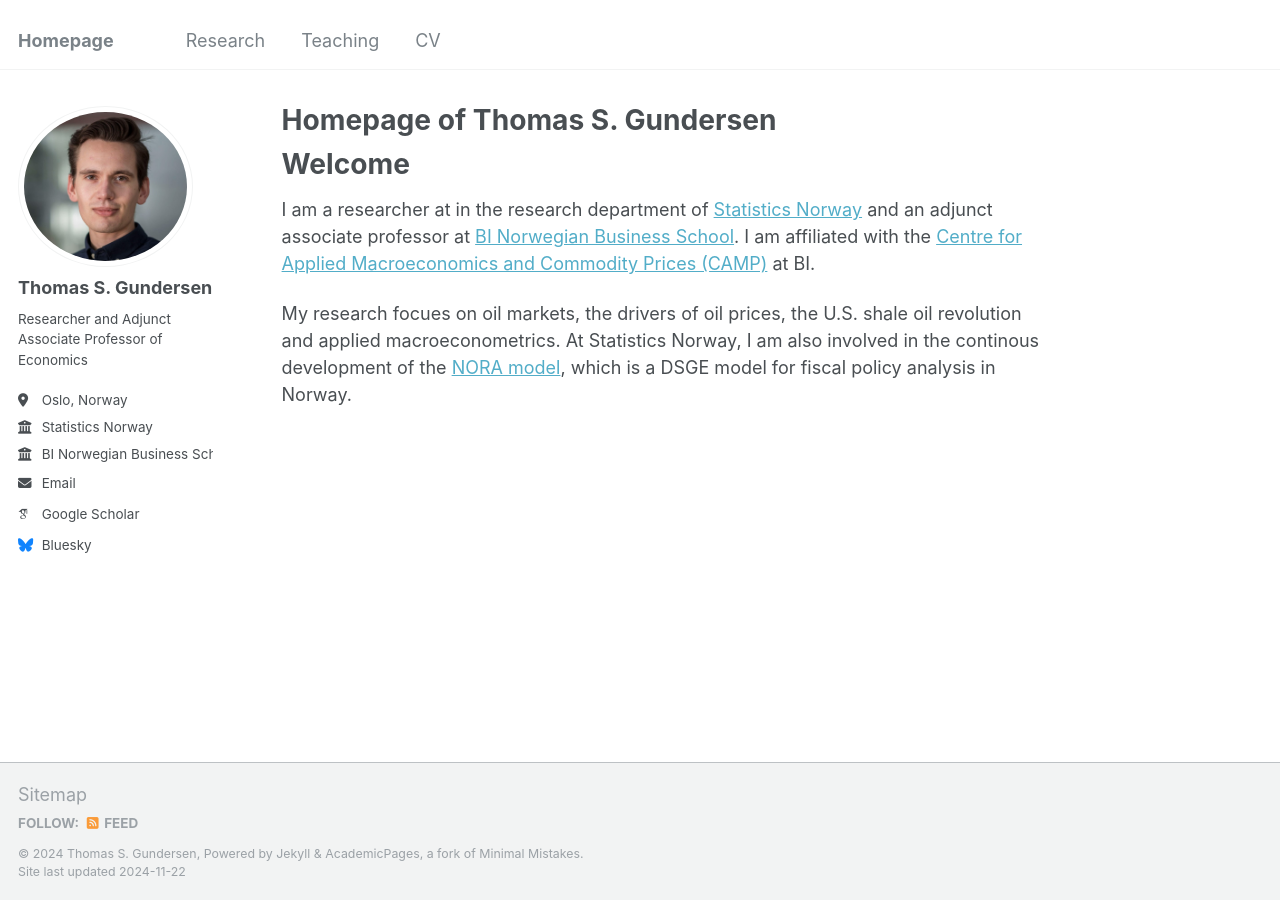
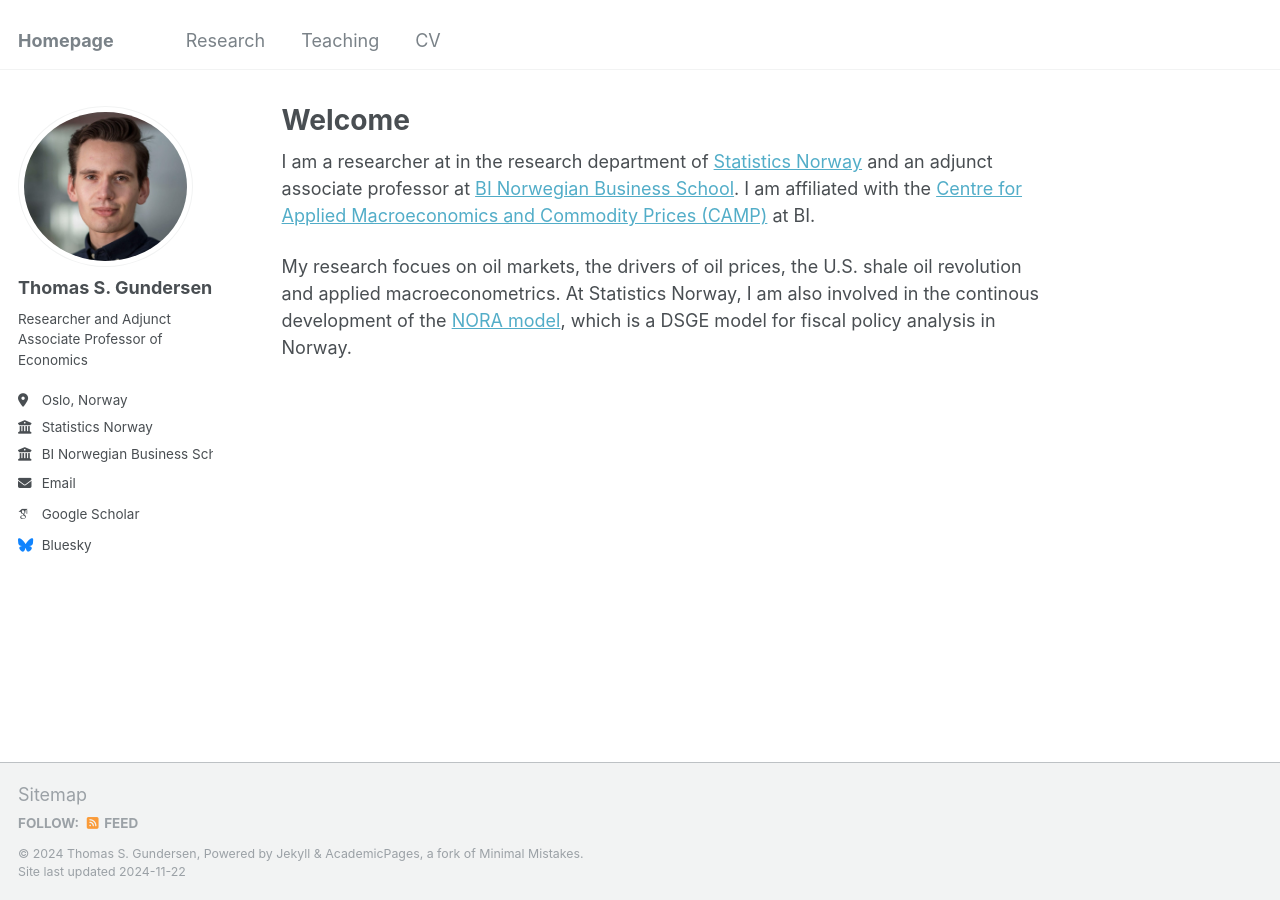
Before and after one commit to tsgundersen/tsgundersen.github.io, a Jekyll site: the page built from _pages/about.md, in a window 1280 px wide. Built offline with Jekyll 4.4.1, drawn with Linux system fonts in a browser that asks for light colours; some web fonts are replaced.

Commit message:
Update to front page

```diff
--- a/_pages/about.md
+++ b/_pages/about.md
@@ -1,13 +1,15 @@
 ---
 permalink: /
-title: "Homepage of Thomas S. Gundersen"
+title: "Welcome"
 author_profile: true
 redirect_from:
   - /about/
   - /about.html
 ---
 
-# Welcome
+
+
+
 
 I am a researcher at in the research department of [Statistics Norway](https://www.ssb.no) and an adjunct associate professor at [BI Norwegian Business School](https://www.bi.edu). I am affiliated with the [Centre for Applied Macroeconomics and Commodity Prices (CAMP)](https://www.bi.edu/research/research-centres/centre-of-applied-macroeconomics-and-commodity-prices/) at BI.
 
```
